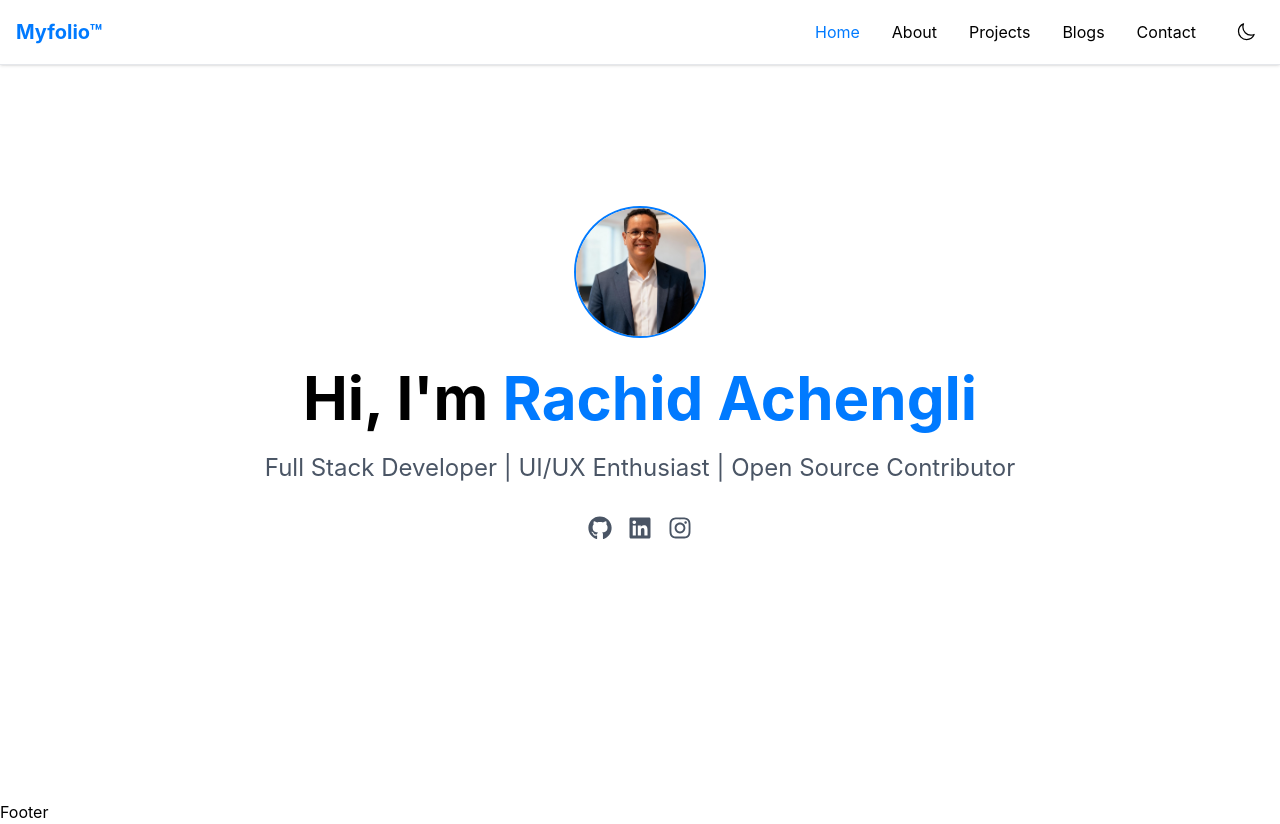
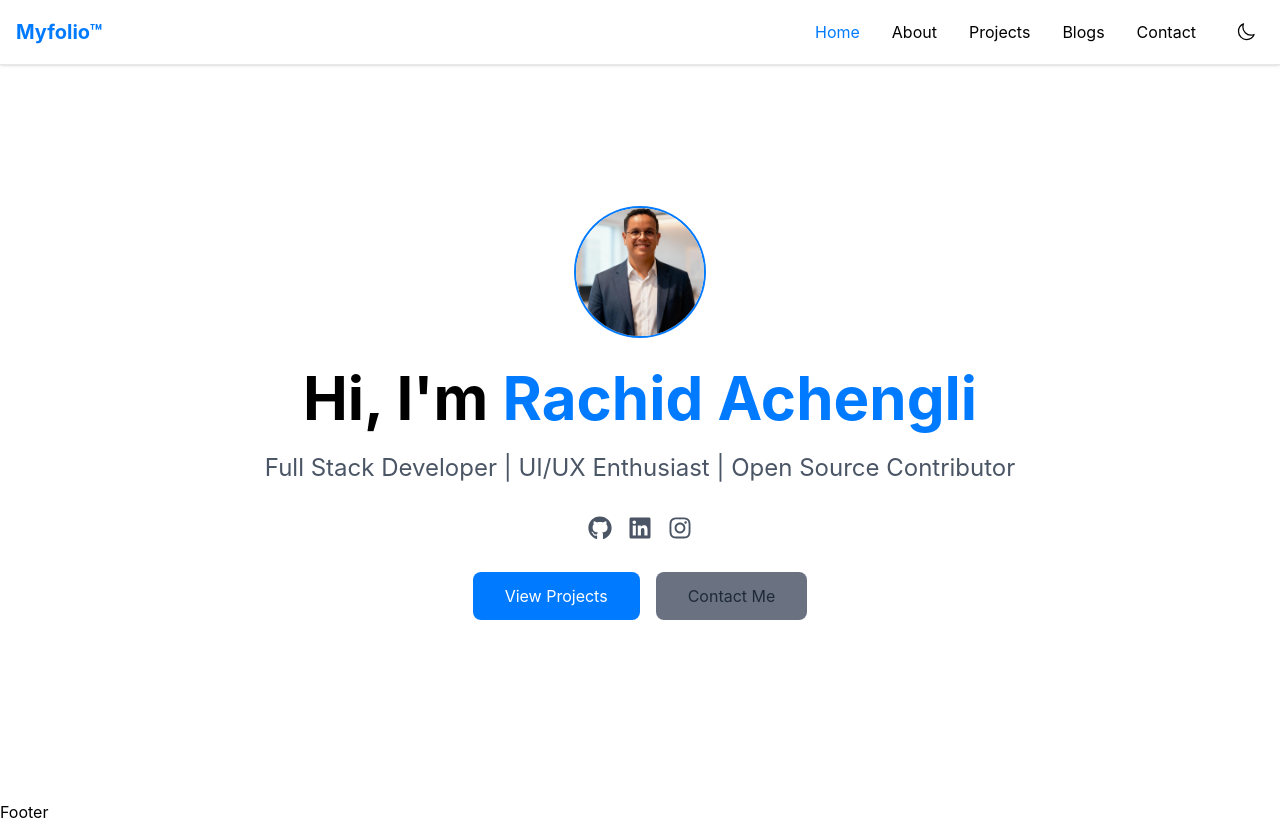
Before and after one commit to rachid-achengli/myfolio, a Next.js app: page / in a window 1280 px wide. Built offline with nearby package versions, Linux system fonts and the light colour scheme.

Commit message:
adding view projects and contact me buttons

```diff
--- a/src/app/components/Hero.tsx
+++ b/src/app/components/Hero.tsx
@@ -25,7 +25,12 @@ const Hero = () => {
                 </Link>
 
             </div>
-
+            <div className='flex flex-col md:flex-row justify-center gap-4'>
+                <Link href="/projects" className='bg-primary inline-block w-fit md:w-auto text-white px-8 py-3
+                rounded-lg hover:bg-primary/75 transition-colors'>View Projects</Link>
+                <Link href="/contact" className='bg-gray-500 inline-block w-fit md:w-auto text-gray-800 hover:text-primary px-8 py-3
+                rounded-lg hover:bg-gray-300 transition-colors'>Contact Me</Link>
+            </div>
         </div>
     </section>
   )
--- a/src/app/components/Navbar.tsx
+++ b/src/app/components/Navbar.tsx
@@ -5,7 +5,7 @@ import { div } from 'framer-motion/client';
 import Link from 'next/link';
 import { usePathname } from 'next/navigation';
 import React, { useState } from 'react'
-import { useTheme } from '../projects/context/ThemeContext';
+import { useTheme } from '../context/ThemeContext';
 
 const Navbar = () => {
     const {theme, toggleTheme} = useTheme();
--- a/src/app/layout.tsx
+++ b/src/app/layout.tsx
@@ -2,7 +2,7 @@ import type { Metadata } from "next";
 import { Geist, Geist_Mono } from "next/font/google";
 import "./globals.css";
 import Navbar from "./components/Navbar";
-import { ThemeProvider } from "./projects/context/ThemeContext";
+import { ThemeProvider } from "./context/ThemeContext";
 
 const geistSans = Geist({
   variable: "--font-geist-sans",
```
Also changed, not shown: src/app/context/ThemeContext.tsx (renamed from src/app/projects/context/ThemeContext.tsx).
